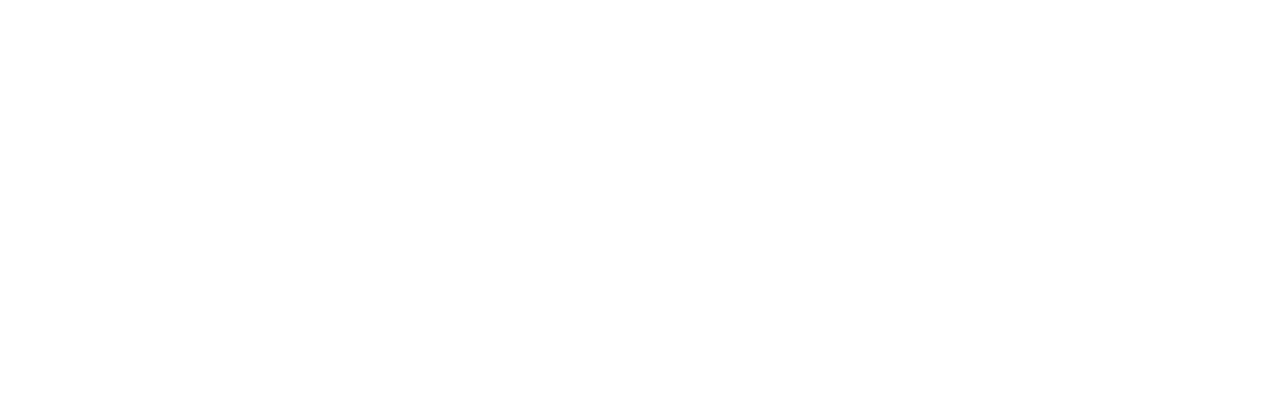
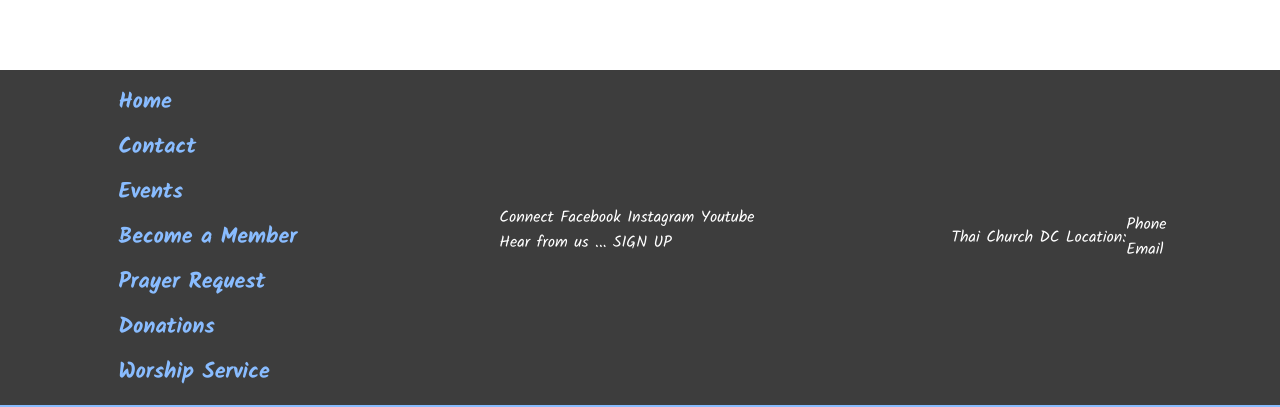
Before and after one commit to BayLadyCoder/ThaiChurchDC, a React (Create React App) app: page / in a window 1280 px wide. Shown: the part 1745-2152 px from the top of the page. Before the commit the page ends 1815 px from the top, so only its background shows below. Built offline with nearby package versions, Linux system fonts and the light colour scheme.

Commit message:
Added footer -incompleted

```diff
--- a/src/App.css
+++ b/src/App.css
@@ -34,7 +34,7 @@
   position: fixed;
   top: 0;
   left: 0;
-  background-color: rgba(0, 0, 0, 0.2);
+  background-color: rgba(0, 0, 0, 0.9);
   width: 100vw;
   height: 55px;
   display: flex;
@@ -56,12 +56,15 @@
   text-align: center;
   padding: 0 20px;
   font-size: 25px;
+  font-weight: bold;
   color: #fff;
+  /* color: rgb(9, 140, 228); */
   text-decoration: none;
 }
 
 .navBtn:visited {
   color: #fff;
+  color: rgb(137, 188, 255);
 }
 
 .navBtn:hover {
@@ -122,3 +125,78 @@
   padding: 0;
   margin: 0;
 }
+
+.footer {
+  display: flex;
+  flex-direction: column;
+  justify-content: space-between;
+  align-items: center;
+  width: 100vw;
+  background-color: rgb(61, 61, 61);
+  padding: 0 15px;
+  color: white;
+}
+
+.footerMenuContainer {
+  width: 100%;
+  display: flex;
+  /* justify-content: center; */
+  /* flex-direction: column; */
+  justify-content: space-around;
+
+}
+
+.footerSitemap {
+  /* width: 100%; */
+  display: flex;
+  /* justify-content: center; */
+  flex-direction: column;
+  padding: 10px 0;
+}
+
+.footerMenu {
+  font-size: 22px;
+  text-decoration: none;
+  padding: 5px;
+  margin: 0px;
+  /* width: 150px; */
+  /* background-color: lightblue; */
+  color: rgb(137, 188, 255);
+  font-weight: bold;
+}
+
+.footerContact1 {
+  /* width: 100vw; */
+  /* padding: 0 100px; */
+  display: flex;
+  justify-content: space-between;
+  align-items: center;
+  background-color: rgb(61, 61, 61);
+}
+
+
+
+
+.footerSocialMedias {
+  display: flex;
+  justify-content: center;
+  align-items: space-between;
+  flex-direction: column;
+  padding: 0 0 15px 0;
+  /* padding: 0 100px; */
+}
+
+.footerCopyright {
+  width: 100vw;
+  padding: 0 100px;
+  display: flex;
+  /* flex-direction: column; */
+  justify-content: space-between;
+  align-items: center;
+  background-color: rgb(137, 188, 255);
+  color: black;
+}
+
+.byBay {
+  font-size: 12px;
+}
--- a/src/App.js
+++ b/src/App.js
@@ -1,6 +1,8 @@
 import React, { Component } from "react";
 import Header from "./HomePage/Header";
 import HomeContent from "./HomePage/HomeContent";
+import Footer from "./HomePage/Footer";
+
 import "./App.css";
 
 class App extends Component {
@@ -9,6 +11,7 @@
 			<div className="App">
 				<Header />
 				<HomeContent />
+				<Footer />
 			</div>
 		);
 	}
--- /dev/null
+++ b/src/HomePage/Footer.js
@@ -0,0 +1,53 @@
+import React, { Component } from "react";
+
+class Footer extends Component {
+	render() {
+		return (
+			<div className="footer">
+				<div className="footerMenuContainer">
+					<div className="footerSitemap">
+						<a href="#" className="footerMenu">
+							Home
+						</a>
+						<a href="#" className="footerMenu">
+							Contact
+						</a>
+						<a href="#" className="footerMenu">
+							Events
+						</a>
+						<a href="#" className="footerMenu">
+							Become a Member
+						</a>
+						<a href="#" className="footerMenu">
+							Prayer Request
+						</a>
+						<a href="#" className="footerMenu">
+							Donations
+						</a>
+						<a href="#" className="footerMenu">
+							Worship Service
+						</a>
+					</div>
+					<div className="footerSocialMedias">
+						<div>Connect Facebook Instagram Youtube</div>
+						<div>Hear from us ... SIGN UP</div>
+					</div>
+					<div className="footerContact1">
+						<div>Thai Church DC Location:</div>
+						<div>
+							Phone
+							<br /> Email
+						</div>
+					</div>
+				</div>
+				<div className="footerCopyright">
+					<div>Copyright Thai Christian Church DC 2017</div>
+
+					<div className="byBay">Website by Bay</div>
+				</div>
+			</div>
+		);
+	}
+}
+
+export default Footer;
--- a/src/HomePage/WelcomeText.js
+++ b/src/HomePage/WelcomeText.js
@@ -1,6 +1,4 @@
 import React, { Component } from "react";
-
-// import "./App.css";
 
 class WelcomeText extends Component {
 	render() {
@@ -8,7 +6,7 @@
 			<div className="welcomeText">
 				Welcome to <br />
 				<span className="tcdc"> Thai Christian Church DC </span> <br />
-				<span className="joshua15"> I will be with you– Joshua 1: 5 </span>
+				<span className="joshua15"> I will be with you– Joshua 1: 5 </span>{" "}
 			</div>
 		);
 	}
```
